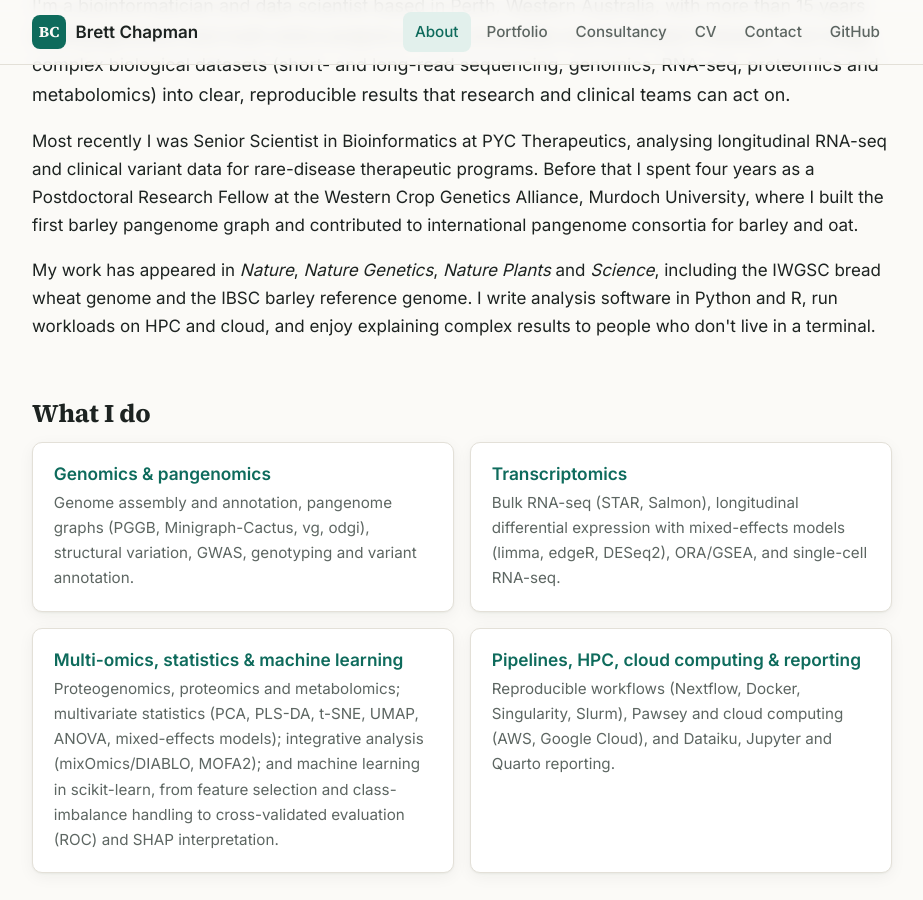
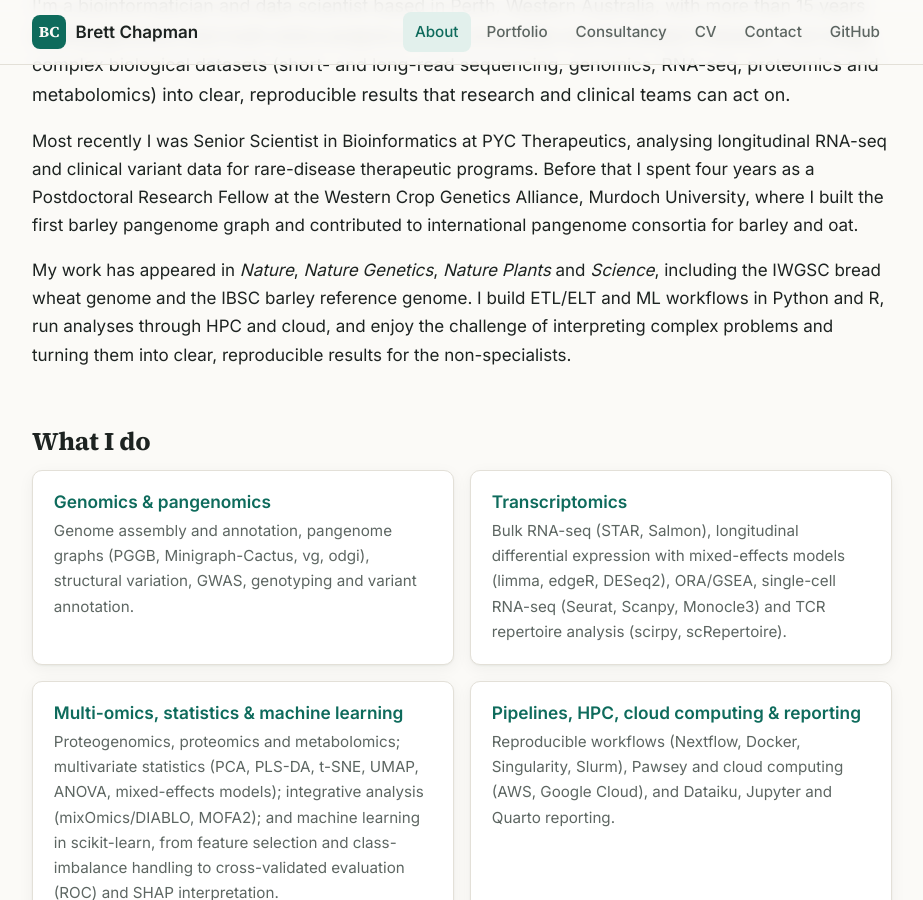
Before and after one commit to brettChapman/brettChapman.github.io, a Jekyll site: the page built from index.html, in a window 1280 px wide and 900 px high, scrolled down 712 px. Shown: the whole window, without its empty margins (178-1101 px from the left). Built offline with Jekyll 4.4.1, drawn with Linux system fonts in a browser that asks for light colours.

Commit message:
Minor updates

```diff
--- a/index.html
+++ b/index.html
@@ -42,7 +42,10 @@ title: About
     Before that I spent four years as a Postdoctoral Research Fellow at the Western Crop Genetics Alliance,
     Murdoch University, where I built the first barley pangenome graph and contributed to international
     pangenome consortia for barley and oat.</p>
-  <p>My work has appeared in <em>Nature</em>, <em>Nature Genetics</em>, <em>Nature Plants</em> and <em>Science</em>, including the IWGSC bread wheat genome and the IBSC barley reference genome. I write analysis software in Python and R, run workloads on HPC and cloud, and enjoy explaining complex results to people who don't live in a terminal.</p>
+  <p>My work has appeared in <em>Nature</em>, <em>Nature Genetics</em>, <em>Nature Plants</em> and <em>Science</em>,
+     including the IWGSC bread wheat genome and the IBSC barley reference genome.
+     I build ETL/ELT and ML workflows in Python and R, run analyses through HPC and cloud, and enjoy the challenge
+     of interpreting complex problems and turning them into clear, reproducible results for the non-specialists.</p>
 </section>
 
 <section class="skills">
@@ -56,7 +59,7 @@ title: About
     <div class="card">
       <h3>Transcriptomics</h3>
       <p>Bulk RNA-seq (STAR, Salmon), longitudinal differential expression with mixed-effects models (limma, edgeR, DESeq2),
-        ORA/GSEA, and single-cell RNA-seq.</p>
+        ORA/GSEA, single-cell RNA-seq (Seurat, Scanpy, Monocle3) and TCR repertoire analysis (scirpy, scRepertoire).</p>
     </div>
     <div class="card">
       <h3>Multi-omics, statistics &amp; machine learning</h3>
```
